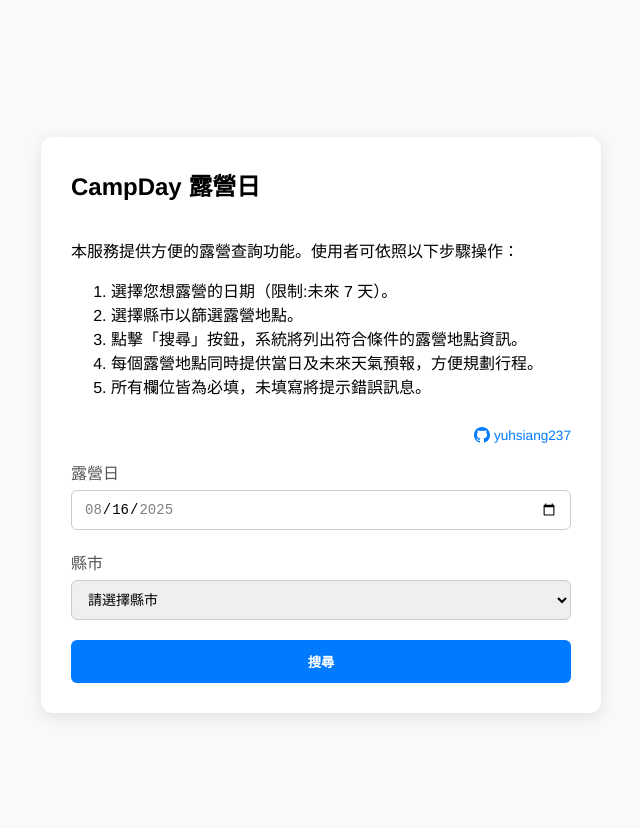
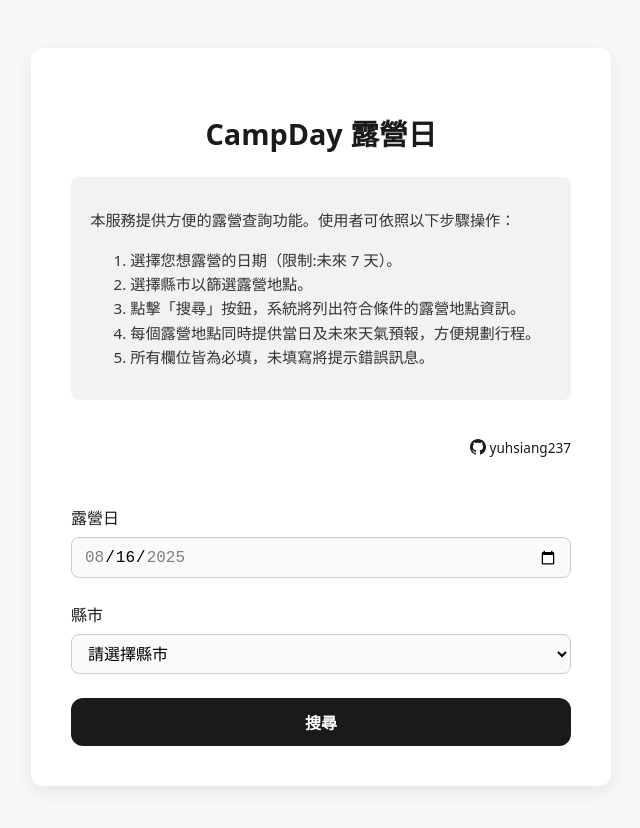
Before and after one commit to yuhsiang237/CampDay, an Angular app: page / in a window 1280 px wide. Shown: the top 828 px of the page, without its empty margins (319-959 px from the left). Built offline with nearby package versions, Linux system fonts and the light colour scheme.

Commit message:
Adjust ui style

```diff
--- a/src/app/features/home/home.scss
+++ b/src/app/features/home/home.scss
@@ -1,141 +1,119 @@
 .camp-form-wrapper {
   display: flex;
   justify-content: center;
-  align-items: center;
+  align-items: flex-start;
   min-height: 100vh;
-  background: #f9f9f9;
-  font-family: "Helvetica Neue", Arial, sans-serif;
-  padding-bottom: 25px;
-  padding-top: 25px;
-}
+  padding: 3rem 1rem;
+  background-color: #f8f8f8; // 淺灰背景
+  font-family: "Noto Sans", "Helvetica Neue", sans-serif;
+
   .camp-form-container {
-  background: #ffffff;
-  padding: 10px 30px 30px 30px;
+    background-color: #ffffff; // 白色卡片
     border-radius: 12px;
-  box-shadow: 0 4px 15px rgba(0, 0, 0, 0.1);
+    padding: 2.5rem;
     max-width: 500px;
-  width: 90%;
+    width: 100%;
+    box-shadow: 0 6px 18px rgba(0, 0, 0, 0.08); // 輕柔陰影
     display: flex;
     flex-direction: column;
-  gap: 0px; /* 上下間距 */
+
+    h2 {
+      font-size: 1.8rem;
+      font-weight: 700;
+      color: #1a1a1a; // 深色標題
+      text-align: center;
+      margin-bottom: 1.5rem;
     }
 
-/* 使用說明 */
-.form-instructions {
-  background-color: #f0f4f8;
-  padding: 20px;
+    .form-description {
+      font-size: 0.95rem;
+      line-height: 1.6;
+      color: #333;
+      margin-bottom: 1.5rem;
+      background-color: #f2f2f2;
+      padding: 1rem 1.2rem;
       border-radius: 8px;
-  color: #333;
-  font-size: 14px;
-  line-height: 1.6;
     }
 
-.form-instructions h3 {
-  margin-top: 0;
-  margin-bottom: 10px;
-  font-weight: 600;
-  font-size: 16px;
+    .author-info {
+      font-size: 0.85rem;
+      text-align: right;
+      margin-bottom: 2rem;
+
+      a {
+        color: #1a1a1a;
+        text-decoration: none;
+        display: inline-flex;
+        align-items: center;
+
+        svg {
+          margin-right: 4px;
         }
 
-/* 表單樣式 */
+        &:hover {
+          color: #0078d4;
+        }
+      }
+    }
+
     .camp-form {
       display: flex;
       flex-direction: column;
-  gap: 20px;
-}
-
-.camp-form h2 {
-  margin-top: 0;
-  text-align: center;
-  font-weight: 600;
-  color: #333;
-}
 
       .form-item {
         display: flex;
         flex-direction: column;
+        margin-bottom: 1.5rem;
+
+        label {
+          font-weight: 500;
+          margin-bottom: 0.5rem;
+          color: #1a1a1a;
         }
 
-.form-item label {
-  margin-bottom: 6px;
-  font-weight: 500;
-  color: #555;
+        input,
+        select {
+          padding: 0.6rem 0.75rem;
+          font-size: 1rem;
+          border-radius: 8px;
+          border: 1px solid #ccc;
+          background-color: #fafafa;
+          transition: all 0.2s ease;
+
+          &:focus {
+            outline: none;
+            border-color: #0078d4; // 點擊時亮藍色
+            box-shadow: 0 0 0 3px rgba(0, 120, 212, 0.2);
           }
-
-.form-item input,
-.form-item select {
-  padding: 10px 12px;
-  border-radius: 6px;
-  border: 1px solid #ccc;
-  font-size: 14px;
-  transition: border 0.2s;
-}
-
-.form-item input:focus,
-.form-item select:focus {
-  border-color: #007bff;
-  outline: none;
         }
 
         .error {
-  margin-top: 4px;
-  color: #e74c3c;
-  font-size: 12px;
+          font-size: 0.8rem;
+          color: #d32f2f;
+          margin-top: 0.25rem;
+        }
       }
 
       .submit-btn {
-  padding: 12px 0;
-  border: none;
-  border-radius: 6px;
-  background-color: #007bff;
+        padding: 0.75rem;
+        border-radius: 12px;
+        background-color: #1a1a1a; // 黑色按鈕
         color: #fff;
         font-weight: 600;
+        font-size: 1rem;
+        border: none;
         cursor: pointer;
-  transition: background-color 0.2s;
+        transition: all 0.3s ease;
+
+        &:hover {
+          background-color: #333333; // hover 深灰
+          transform: translateY(-2px);
         }
 
-.submit-btn:hover {
-  background-color: #0056b3;
-}
-
-/* 手機版調整左右 margin */
-@media (max-width: 600px) {
-  .camp-form-container {
-    padding-left: 20px;
-    padding-right: 20px;
-    width: auto; /* 避免 90% 寬度過滿 */
-  }
-
-  .camp-form-wrapper {
-    padding-left: 15px;
-    padding-right: 15px;
-  }
-}
-.author-info {
-  text-align: right; // ✅ 靠右對齊
-  font-size: 0.85rem;
-  color: #888;
-
-  a {
-    color: #007bff;
-    text-decoration: none; // 移除底線
-    display: inline-flex;
-    align-items: center;
-
-    svg {
-      fill: currentColor; // icon 跟文字同色
-      margin-right: 4px;
-    }
-
-    &:hover {
-      text-decoration: none;
-      opacity: 0.8; // 小小互動效果
+        &:active {
+          transform: translateY(1px);
         }
       }
     }
-
-.error-message {
-  color: red;
-  font-weight: 600;
-  margin-bottom: 16px;
   }
+}
--- a/src/app/shared/components/camp-list-component/camp-list-component.scss
+++ b/src/app/shared/components/camp-list-component/camp-list-component.scss
@@ -3,20 +3,22 @@ body,
 html {
   overflow-x: hidden;
   box-sizing: border-box;
+  background-color: #f9f9f9; // 淺灰背景
+  color: #1a1a1a; // 主要文字黑色
 }
 
 /* camp-list 容器 */
 .camp-list {
-  font-family: Arial, sans-serif;
+  font-family: "Noto Sans", Arial, sans-serif;
   margin: 20px;
 
   .district-title {
     font-size: 1.5rem;
     font-weight: bold;
     margin-bottom: 10px;
-    border-bottom: 2px solid #ccc;
+    border-bottom: 2px solid #e0e0e0; // 淺灰底線
     padding-bottom: 0.2rem;
-    color: #333;
+    color: #1a1a1a; // 深黑標題
   }
 
   @media (max-width: 600px) {
@@ -29,31 +31,35 @@ html {
   padding: 12px 0;
   border: none;
   border-radius: 6px;
-  background-color: #007bff;
-  color: #fff;
+  background-color: #0078d4; // 藍色點綴
+  color: #ffffff;
   font-weight: 600;
   cursor: pointer;
   transition: background-color 0.2s;
-}
 
-.go-btn:hover {
-  background-color: #0056b3;
+  &:hover {
+    background-color: #005ea6; // 深藍 hover
+  }
 }
 
 /* 連結按鈕 */
 a.btn-link {
   display: inline-block;
   padding: 0.2rem 0.5rem;
-  background-color: #1e88e5;
-  color: #fff;
+  background-color: #ffffff; // 白底
+  color: #1a1a1a; // 黑字
+  border: 1px solid #1a1a1a; // 黑框
   text-decoration: none;
   border-radius: 4px;
   font-size: 0.85rem;
+  transition: all 0.2s ease;
 
   &:hover {
-    background-color: #1565c0;
+    background-color: #1a1a1a; // hover 變黑
+    color: #ffffff; // 文字變白
   }
 }
+
 /* camp-weather.component.scss */
 
 /* table 樣式 */
@@ -72,7 +78,7 @@ table {
 
 th,
 td {
-  border: 1px solid #ccc;
+  border: 1px solid #e0e0e0; // 淺灰邊框
   padding: 8px 12px;
   text-align: left;
   vertical-align: middle;
@@ -82,24 +88,24 @@ td {
 }
 
 thead th {
-  background-color: #f0f0f0;
+  background-color: #f0f0f0; // 淺灰表頭
   font-weight: bold;
-  color: #555;
+  color: #555555; // 標題深灰
 }
 
 tbody tr:nth-child(even) {
-  background-color: #fafafa;
+  background-color: #fafafa; // 偶數行淺灰
 }
 
 tbody tr:hover {
-  background-color: #f0f8ff;
+  background-color: #f5f5f5; // hover
 }
 
 /* 標題樣式 */
 .camp-title {
   font-size: 1.2rem;
   margin: 15px 0 5px 0;
-  color: #555;
+  color: #1a1a1a; // 深黑文字
 }
 
 /* 手機版調整 */
--- a/src/app/shared/components/camp-search-card/camp-search-card.scss
+++ b/src/app/shared/components/camp-search-card/camp-search-card.scss
@@ -6,8 +6,8 @@
   flex-wrap: nowrap;
   gap: 1rem;
   padding: 1rem;
-  background-color: #fdfdfd;
-  border: 1px solid #ddd;
+  background-color: #ffffff; /* 白色卡片 */
+  border: 1px solid #e0e0e0; /* 淺灰邊框 */
   border-radius: 6px;
   overflow-x: auto;
   -webkit-overflow-scrolling: touch;
@@ -18,14 +18,14 @@
 
     .label {
       font-size: 0.8rem;
-      color: #666;
+      color: #555555; /* 深灰標籤 */
       margin-bottom: 0.2rem;
     }
 
     .value {
       font-size: 1rem;
       font-weight: 500;
-      color: #222;
+      color: #1a1a1a; /* 黑色值 */
       word-break: break-word;
     }
   }
@@ -36,44 +36,45 @@
   padding: 12px;
   border: none;
   border-radius: 6px;
-  background-color: #6c757d;
-  color: #fff;
+  background-color: #1a1a1a; /* 黑色按鈕 */
+  color: #ffffff;
   font-weight: 600;
   cursor: pointer;
   transition: background-color 0.2s;
+
+  &:hover {
+    background-color: #333333; /* hover 深灰 */
+  }
 }
 
-.btn-back:hover {
-  background-color: #5a6268;
-}
-
+/* Go 按鈕 */
 .go-btn {
   padding: 12px 0;
   border: none;
   border-radius: 6px;
-  background-color: #007bff;
-  color: #fff;
+  background-color: #0078d4; /* 藍色點綴 */
+  color: #ffffff;
   font-weight: 600;
   cursor: pointer;
   transition: background-color 0.2s;
-}
 
-.go-btn:hover {
-  background-color: #0056b3;
+  &:hover {
+    background-color: #005ea6; /* 深藍 hover */
+  }
 }
 
 /* 連結按鈕 */
 a.btn-link {
   display: inline-block;
   padding: 0.2rem 0.5rem;
-  background-color: #1e88e5;
-  color: #fff;
+  background-color: #0078d4; /* 藍色點綴 */
+  color: #ffffff;
   text-decoration: none;
   border-radius: 4px;
   font-size: 0.85rem;
 
   &:hover {
-    background-color: #1565c0;
+    background-color: #005ea6; /* 深藍 hover */
   }
 }
 
--- a/src/app/shared/components/camp-weather-component/camp-weather-component.html
+++ b/src/app/shared/components/camp-weather-component/camp-weather-component.html
@@ -10,7 +10,7 @@
   <tbody>
     <tr *ngFor="let i of [].constructor(getMaxSlots()); let idx = index">
       <td>
-        {{ idx === 0 ? "上午" : "下午" }}<br />
+        {{ idx === 0 ? "上午時段" : "下午時段" }}<br />
         {{ idx === 0 ? "(00:00 ~ 12:00)" : "(13:00 ~ 23:00)" }}
       </td>
       <td *ngFor="let kv of weatherGrouped | keyvalue">
--- a/src/app/shared/components/camp-weather-component/camp-weather-component.scss
+++ b/src/app/shared/components/camp-weather-component/camp-weather-component.scss
@@ -12,38 +12,40 @@ table {
   border-collapse: collapse;
   table-layout: fixed;
   margin-bottom: 2rem;
+  background-color: #ffffff; // 白底
 }
 
 th,
 td {
-  border: 1px solid #ccc;
+  border: 1px solid #e0e0e0; // 淺灰邊框
   padding: 8px 12px;
   text-align: left;
   vertical-align: middle;
   white-space: nowrap;
   overflow: hidden;
   text-overflow: ellipsis;
+  color: #1a1a1a; // 黑色文字
 }
 
 thead th {
-  background-color: #f0f0f0;
+  background-color: #f5f5f5; // 淺灰表頭
   font-weight: bold;
-  color: #555;
+  color: #1a1a1a; // 黑色文字
 }
 
 tbody tr:nth-child(even) {
-  background-color: #fafafa;
+  background-color: #fafafa; // 偶數行淺灰
 }
 
 tbody tr:hover {
-  background-color: #f0f8ff;
+  background-color: #f5f5f5; // hover
 }
 
 /* 標題樣式 */
 .camp-title {
   font-size: 1.2rem;
   margin: 15px 0 5px 0;
-  color: #555;
+  color: #1a1a1a; // 深黑文字
 }
 
 /* 手機版調整 */
--- a/src/app/shared/components/loading-overlay/loading-overlay.ts
+++ b/src/app/shared/components/loading-overlay/loading-overlay.ts
@@ -10,5 +10,5 @@ import { CommonModule } from '@angular/common';
 })
 export class LoadingOverlay {
   @Input() isLoading: boolean = false;
-  @Input() message: string = '載入中…';
+  @Input() message: string = 'Loading…';
 }
```
Lines whose indentation alone changed are shown as unchanged.
